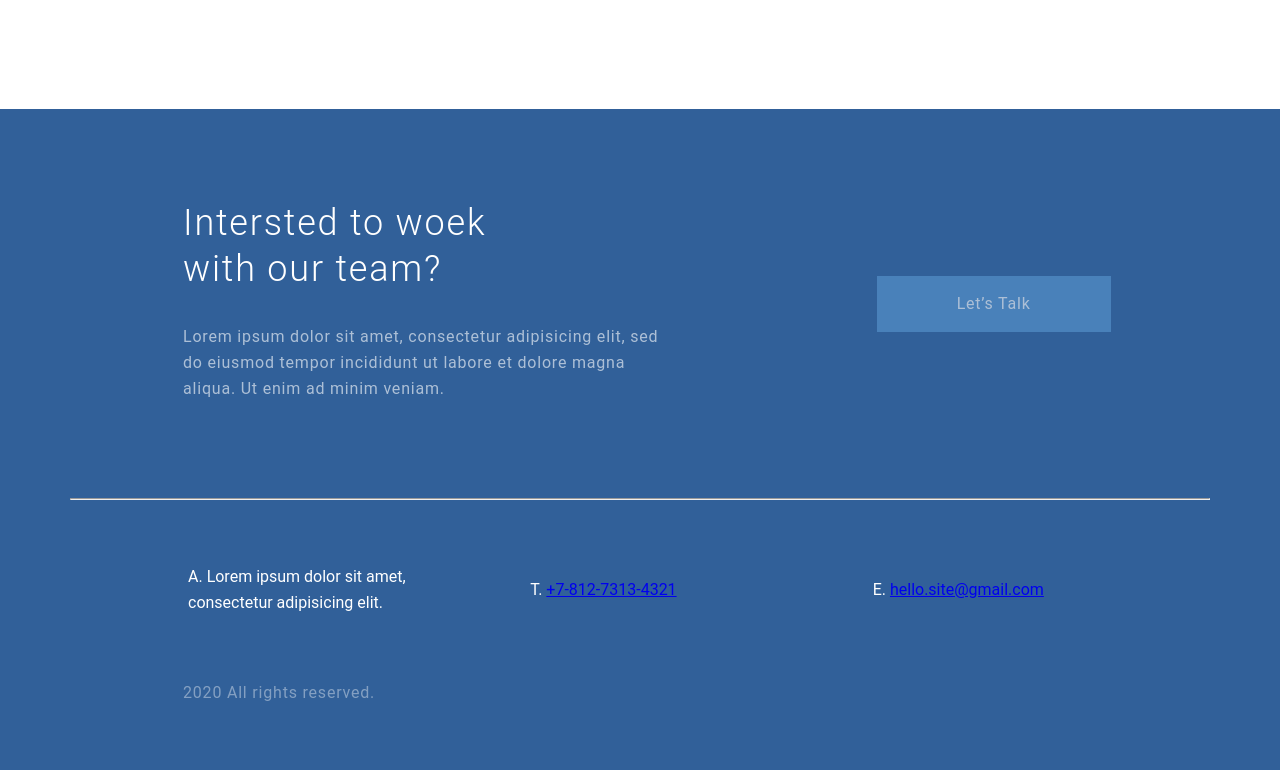
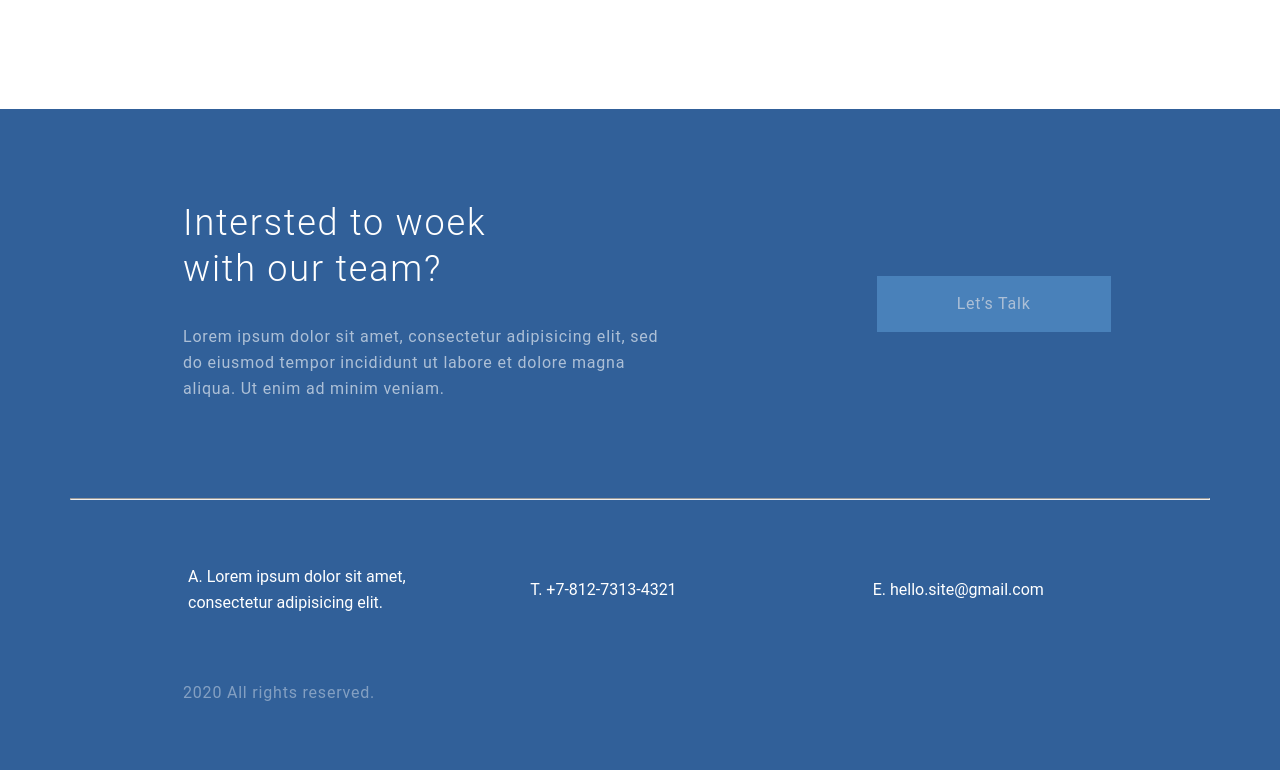
Before and after one commit to trubinart/html_css, a plain HTML site: page index.html in a window 1280 px wide. Shown: the part 2585-3355 px from the top of the page. Drawn offline with Linux system fonts and the light colour scheme.

Commit message:
correct 2

```diff
--- a/style.css
+++ b/style.css
@@ -303,3 +303,8 @@ hr{
 .letter{
     padding-right: 20px;
 }
+
+.link_footer{
+    color: white;
+    text-decoration: none;
+}
```
